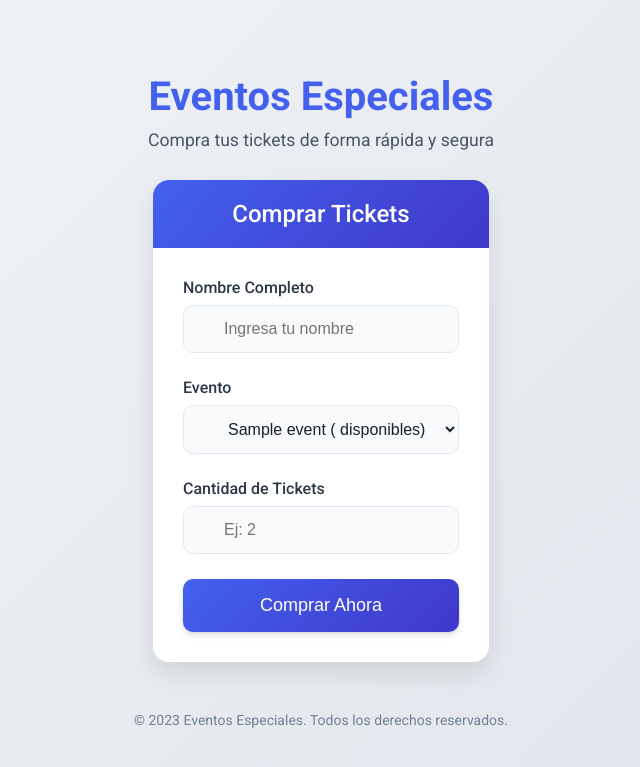
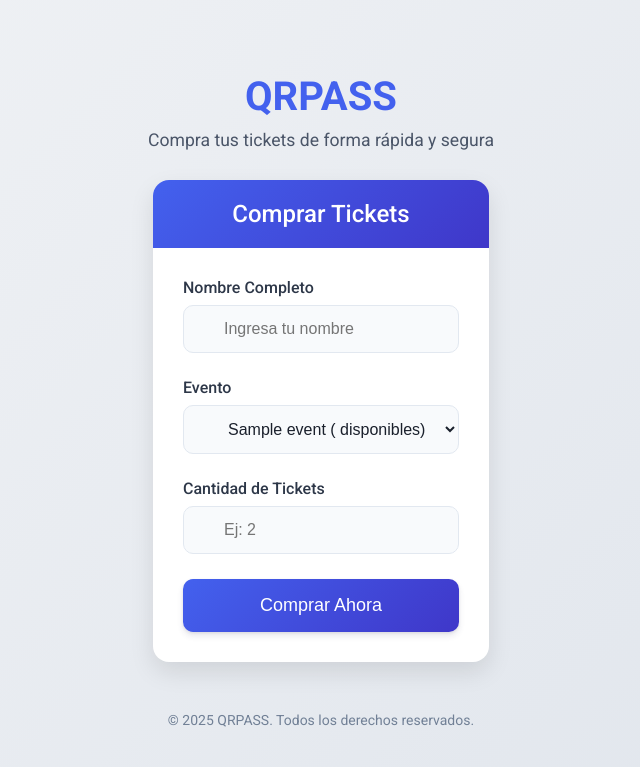
Before and after one commit to nicolassss16/qrtickt, a Flask app: page / in a window 1280 px wide. Shown: the top 767 px of the page, without its empty margins (319-959 px from the left). Run offline with Flask 3, Linux system fonts and the light colour scheme; tables that the repository leaves empty hold one stand-in row (values such as "Sample post").

Commit message:
Update index.html

```diff
--- a/app/templates/index.html
+++ b/app/templates/index.html
@@ -346,7 +346,7 @@ fill: currentColor;
 
 <div class="header">
 
-<h1>Eventos Especiales</h1>
+<h1>QRPASS</h1>
 
 <p>Compra tus tickets de forma rápida y segura</p>
 
@@ -444,7 +444,7 @@ fill: currentColor;
 
 <div class="footer">
 
-<p>© 2023 Eventos Especiales. Todos los derechos reservados.</p>
+<p>© 2025 QRPASS. Todos los derechos reservados.</p>
 
 </div>
 
```
